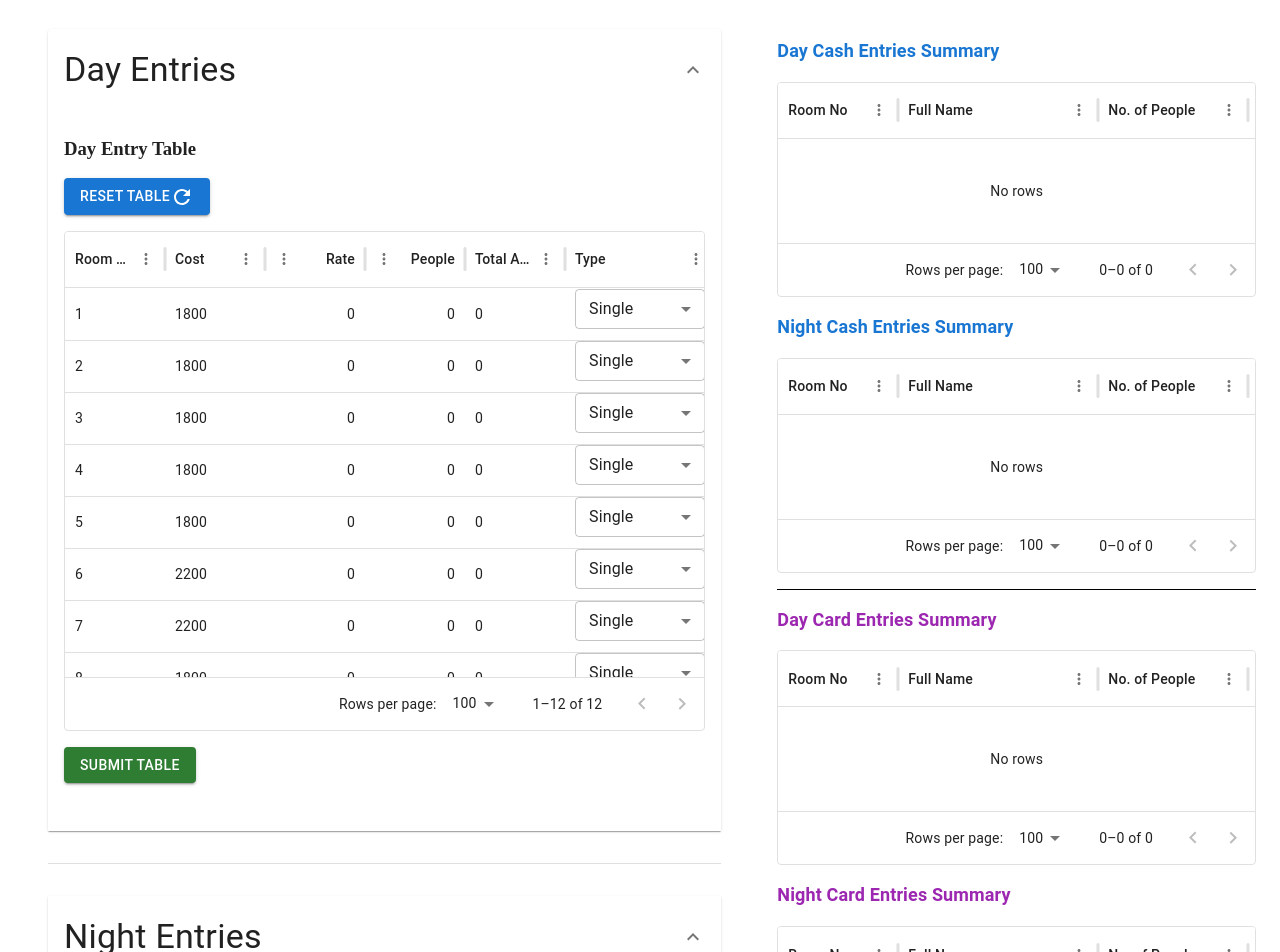
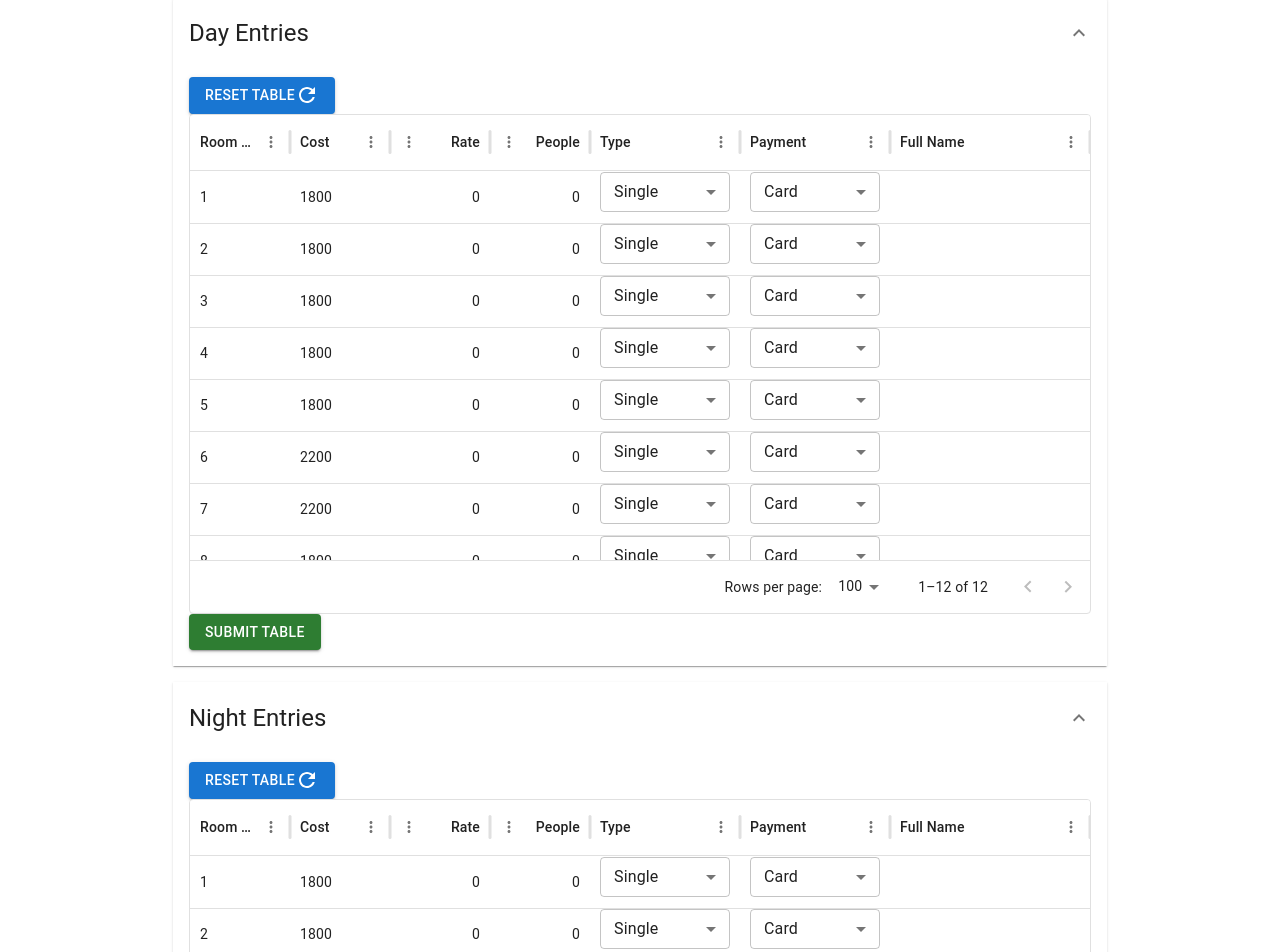
Before and after one commit to mayadb01-lgtm/TGT-GH-Rest, a React (Vite) app: page / in a window 1280 px wide. Shown: the part 83-1035 px from the top of the page. Built offline with nearby package versions, Linux system fonts and the light colour scheme.

Commit message:
feat - right grid in one screen

```diff
--- a/src/components/TableComponent.jsx
+++ b/src/components/TableComponent.jsx
@@ -1,4 +1,4 @@
-import React, { useState } from "react";
+import { useState } from "react";
 import { DataGrid } from "@mui/x-data-grid";
 import { Button, FormControl, Select } from "@mui/material";
 import { Refresh } from "@mui/icons-material";
@@ -11,7 +11,6 @@ const initializeRows = (rowsLength, roomCosts) => {
     cost: roomCosts[i + 1] || 0,
     rate: 0,
     noOfPeople: 0,
-    totalAmount: 0,
     type: "",
     modeOfPayment: "",
     fullname: "",
@@ -47,7 +46,6 @@ const TableComponent = ({ title, rowsLength, roomCosts, onSubmit }) => {
           ? {
               ...row,
               ...updatedRow,
-              totalAmount: updatedRow.rate * updatedRow.noOfPeople,
             }
           : row
       )
@@ -66,22 +64,15 @@ const TableComponent = ({ title, rowsLength, roomCosts, onSubmit }) => {
     cost: "",
     rate: "",
     noOfPeople: rows.reduce((sum, row) => sum + row.noOfPeople, 0),
-    totalAmount: rows.reduce((sum, row) => sum + row.totalAmount, 0),
     type: "",
     modeOfPayment: "",
     fullname: "",
   };
 
   return (
-    <div style={{ marginBottom: "32px" }}>
+    <div>
       <div className="table-header">
-        <h3>{title}</h3>
-        <Button
-          variant="contained"
-          color="primary"
-          onClick={handleReset}
-          style={{ marginBottom: "16px" }}
-        >
+        <Button variant="contained" color="primary" onClick={handleReset}>
           Reset Table <Refresh />
         </Button>
       </div>
@@ -110,12 +101,6 @@ const TableComponent = ({ title, rowsLength, roomCosts, onSubmit }) => {
               width: 100,
               editable: true,
               type: "number",
-            },
-            {
-              field: "totalAmount",
-              headerName: "Total Amount",
-              width: 100,
-              editable: false,
             },
             {
               field: "type",
@@ -170,7 +155,6 @@ const TableComponent = ({ title, rowsLength, roomCosts, onSubmit }) => {
         variant="contained"
         color="success"
         onClick={() => onSubmit(rows)}
-        style={{ marginTop: "16px" }}
       >
         Submit Table
       </Button>
--- a/src/pages/EntryPage.jsx
+++ b/src/pages/EntryPage.jsx
@@ -2,12 +2,12 @@ import { useState, useMemo } from "react";
 import {
   Typography,
   Box,
-  Divider,
   Accordion,
   AccordionSummary,
   AccordionDetails,
-  Grid,
+  Stack,
 } from "@mui/material";
+import Grid from "@mui/material/Grid2";
 import TableComponent from "../components/TableComponent";
 import ExpandMoreIcon from "@mui/icons-material/ExpandMore";
 import { DataGrid } from "@mui/x-data-grid";
@@ -15,20 +15,19 @@ import { DataGrid } from "@mui/x-data-grid";
 // Utility function to process entries by payment mode
 const processEntriesByPaymentMode = (data, mode) => {
   const filteredEntries = data.filter((row) => row.modeOfPayment === mode);
-  const totalAmount = filteredEntries.reduce(
-    (total, row) => total + row.totalAmount,
-    0
-  );
-  if (totalAmount === 0) return [];
+
+  if (filteredEntries.length > 0) {
     return [
       ...filteredEntries,
       {
         id: "",
         roomNo: "",
         fullname: `Total ${mode} Amount`,
-      totalAmount,
       },
     ];
+  }
+
+  return [];
 };
 
 // Utility function to determine title color
@@ -48,7 +47,6 @@ const SummaryTable = ({ title, rows, columns }) => (
       color={getTitleColor(title)}
       fontSize={18}
       fontWeight={600}
-      margin="16px 0"
     >
       {title}
     </Typography>
@@ -57,16 +55,7 @@ const SummaryTable = ({ title, rows, columns }) => (
       columns={columns}
       pageSize={5}
       rowsPerPageOptions={[5, 10, 20]}
-      autoHeight
     />
-    {title.includes("Night") && (
-      <Divider
-        style={{
-          margin: "16px 0",
-          backgroundColor: "#000",
-        }}
-      />
-    )}
   </div>
 );
 
@@ -79,11 +68,10 @@ const EntryPage = () => {
 
   // Columns for DataGrid
   const columns = [
-    { field: "roomNo", headerName: "Room No", width: 120 },
-    { field: "fullname", headerName: "Full Name", width: 200 },
-    { field: "noOfPeople", headerName: "No. of People", width: 150 },
-    { field: "rate", headerName: "Rate", width: 150 },
-    { field: "totalAmount", headerName: "Amount", width: 150 },
+    { field: "roomNo", headerName: "Room No", width: 80 },
+    { field: "fullname", headerName: "Full Name", width: 120 },
+    { field: "noOfPeople", headerName: "No. of People", width: 100 },
+    { field: "rate", headerName: "Rate", width: 80 },
   ];
 
   // Processed data by payment mode using memoization for performance
@@ -121,10 +109,17 @@ const EntryPage = () => {
   );
 
   return (
-    <Grid container spacing={2} sx={{ margin: "auto", width: "100%" }}>
+    <Grid
+      container
+      spacing={2}
+      columns={{ xs: 12 }}
+      direction="row"
+      justifyContent="center"
+      alignItems="start"
+    >
       {/* Left Side: Day and Night Entry Tables */}
-      <Grid item xs={12} md={7}>
-        <Box sx={{ padding: "24px" }}>
+      <Grid item xs={12} sm={7} md={7} lg={7} xl={7}>
+        <Box sx={{ padding: "8px" }}>
           {/* Day Entries */}
           <Accordion defaultExpanded>
             <AccordionSummary
@@ -132,7 +127,7 @@ const EntryPage = () => {
               aria-controls="day-entries-content"
               id="day-entries-header"
             >
-              <Typography variant="h4">Day Entries</Typography>
+              <Typography variant="h5">Day Entries</Typography>
             </AccordionSummary>
             <AccordionDetails>
               <TableComponent
@@ -155,9 +150,6 @@ const EntryPage = () => {
               />
             </AccordionDetails>
           </Accordion>
-
-          <Divider sx={{ my: 4 }} />
-
           {/* Night Entries */}
           <Accordion defaultExpanded>
             <AccordionSummary
@@ -165,7 +157,7 @@ const EntryPage = () => {
               aria-controls="night-entries-content"
               id="night-entries-header"
             >
-              <Typography variant="h4">Night Entries</Typography>
+              <Typography variant="h5">Night Entries</Typography>
             </AccordionSummary>
             <AccordionDetails>
               <TableComponent
@@ -191,10 +183,9 @@ const EntryPage = () => {
         </Box>
       </Grid>
 
-      {/* Right Side: Summary Tables */}
-      {/* Right Side: Summary Tables */}
-      <Grid item xs={12} md={5}>
-        <Box sx={{ padding: "16px" }}>
+      <Grid item xs={12} sm={5} md={5} lg={5} xl={5}>
+        <Box>
+          <Stack direction="row" spacing={2} sx={{ padding: "24px" }}>
             <SummaryTable
               title="Day Cash Entries Summary"
               rows={dayCashEntries}
@@ -205,6 +196,8 @@ const EntryPage = () => {
               rows={nightCashEntries}
               columns={columns}
             />
+          </Stack>
+          <Stack direction="row" spacing={2} sx={{ padding: "24px" }}>
             <SummaryTable
               title="Day Card Entries Summary"
               rows={dayCardEntries}
@@ -215,6 +208,8 @@ const EntryPage = () => {
               rows={nightCardEntries}
               columns={columns}
             />
+          </Stack>
+          <Stack direction="row" spacing={2} sx={{ padding: "24px" }}>
             <SummaryTable
               title="Day Online Entries Summary"
               rows={dayOnlineEntries}
@@ -225,6 +220,8 @@ const EntryPage = () => {
               rows={nightOnlineEntries}
               columns={columns}
             />
+          </Stack>
+          <Stack direction="row" spacing={2} sx={{ padding: "24px" }}>
             <SummaryTable
               title="Day UnPaid Entries Summary"
               rows={dayUnPaidEntries}
@@ -235,6 +232,7 @@ const EntryPage = () => {
               rows={nightUnPaidEntries}
               columns={columns}
             />
+          </Stack>
         </Box>
       </Grid>
     </Grid>
```
Lines whose indentation alone changed are shown as unchanged.
